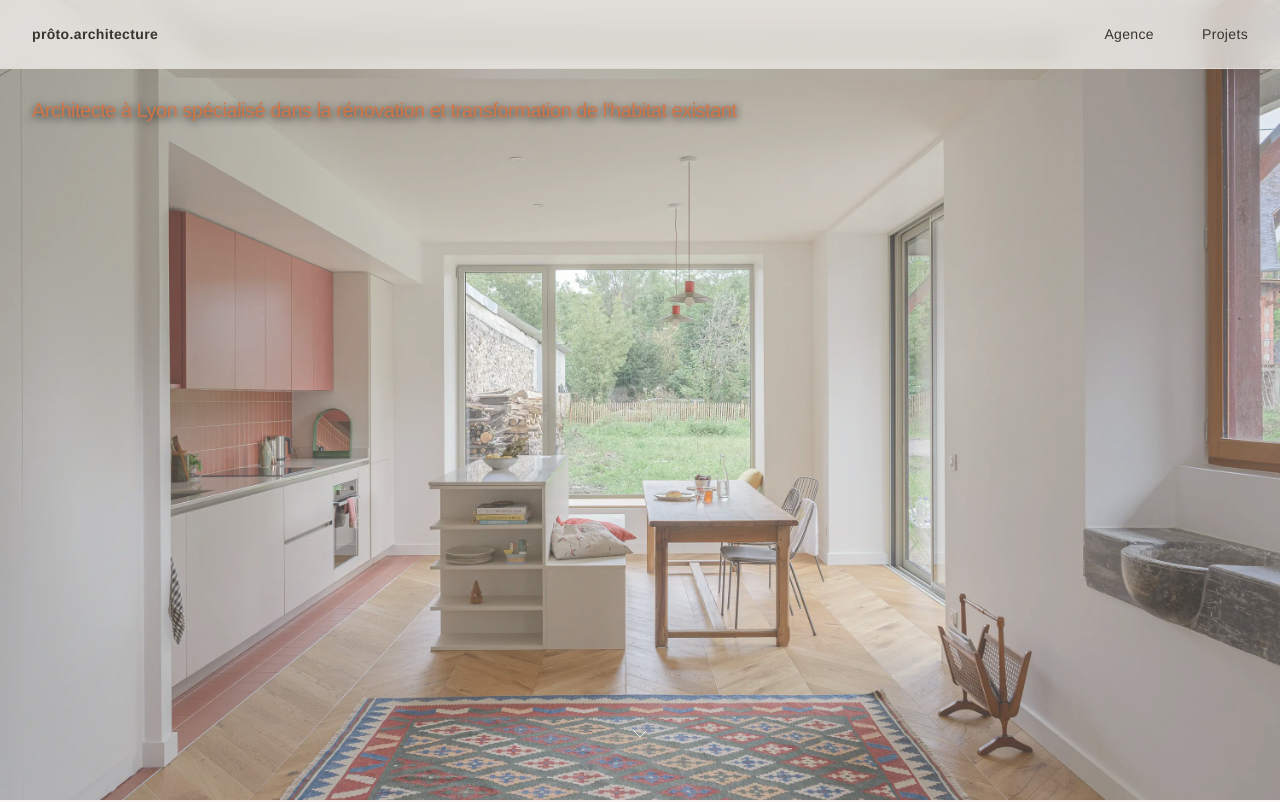
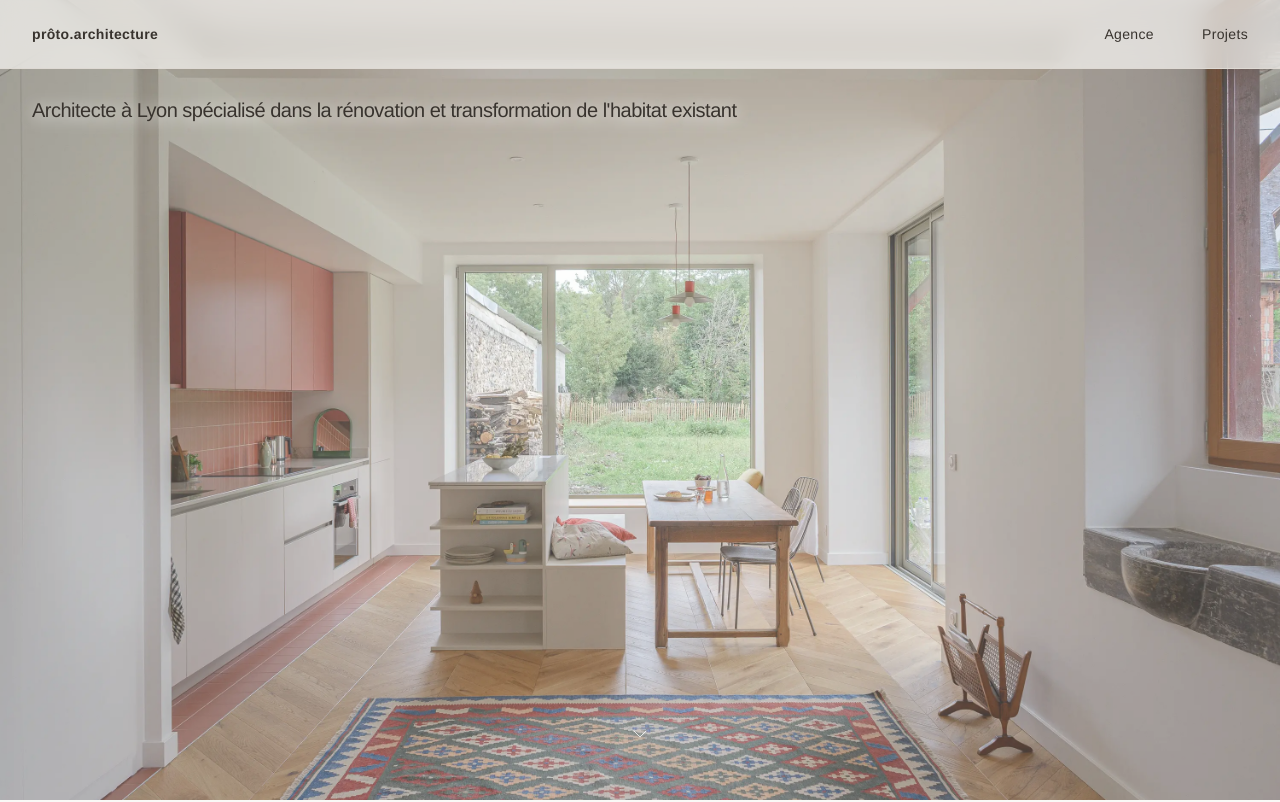
Before and after one commit to Ladias-Elie/proto-architecture, a React (Vite) app: page / in a window 1280 px wide. Shown: the top 802 px of the page. Built offline with nearby package versions, Linux system fonts and the light colour scheme; the HTML template or start-up script is replaced by a standard one.

Commit message:
Refactor hero headline color

```diff
--- a/src/components/Hero.tsx
+++ b/src/components/Hero.tsx
@@ -14,7 +14,7 @@ const Hero = () => {
 
       <div className="relative z-10 container mx-auto px-8 pt-24">
         <div className="max-w-none animate-fade-in">
-          <h1 className="text-lg md:text-xl font-light tracking-tight text-accent drop-shadow-[0_2px_4px_rgba(0,0,0,0.8)] leading-relaxed">
+          <h1 className="text-lg md:text-xl font-light tracking-tight text-foreground drop-shadow-[0_2px_8px_rgba(255,255,255,0.9)] leading-relaxed">
             Architecte à Lyon spécialisé dans la rénovation et transformation de l'habitat existant
           </h1>
         </div>
```
